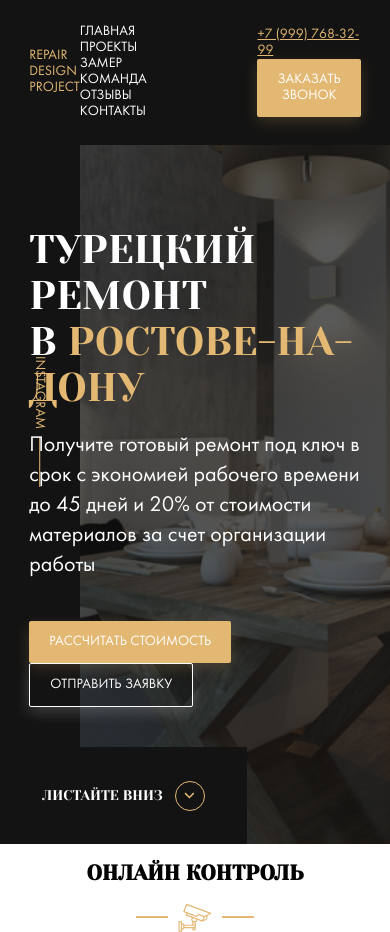
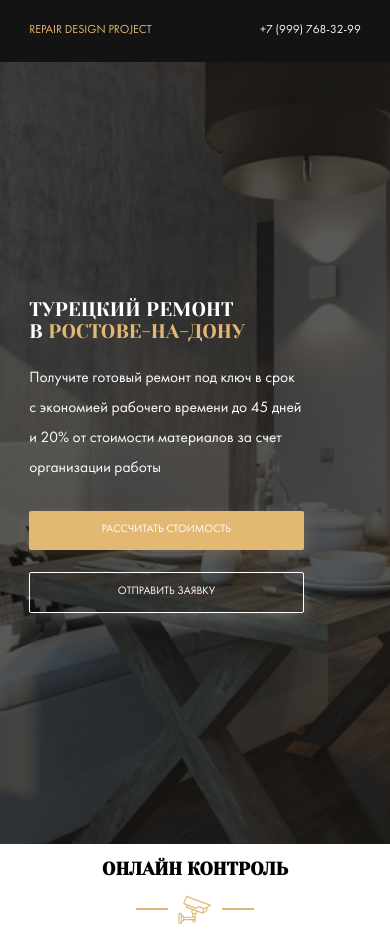
Before and after one commit to ranyn777/repair-design, a website: page index.html in a window 390 px wide. Drawn offline with Linux system fonts and the light colour scheme; files whose address does not match are found by name.

Commit message:
refact: make responsive layout for header and hero

```diff
--- a/index.html
+++ b/index.html
@@ -22,7 +22,7 @@
                 </nav>
                 <div class="contacts menu__contacts">
                     <a href="tel:+79997683299" class="phone contacts__phone">+7 (999) 768-32-99</a>
-                    <button class="button button--primary">Заказать звонок</button>
+                    <button class="button contacts__button button--primary">Заказать звонок</button>
                 </div>
             </div>
             <!-- /.menu -->
--- a/sass/_interface.sass
+++ b/sass/_interface.sass
@@ -3,6 +3,7 @@
     border: none
     border-radius: 2px
     text-transform: uppercase
+    font-size: 0.93rem
     &:hover
         cursor: pointer
     &:focus
--- /dev/null
+++ b/sass/_media.sass
@@ -0,0 +1,40 @@
+@media screen and ( max-width: 1200px )
+    html
+        font-size: 12px
+    .nav
+        &__item
+            margin-right: 1rem
+@media screen and ( max-width: 992px )
+    .nav
+        display: none
+    .hero
+        &__instagram
+            display: none
+        &__content
+            margin-left: 0
+@media screen and ( max-width: 570px )
+    .contacts
+        &__phone
+            margin-right: 0
+            color: $light
+            text-decoration: none
+        &__button
+            display: none
+    .title
+        font-size: 1.64rem
+    .hero
+        &__scroll-down
+            display: none
+        &__content
+            max-width: 22.86rem
+        &__text
+            margin-bottom: 2.28rem
+            font-size: 1.29rem
+        &__button
+            display: block
+            min-width: 22.86rem
+            margin-bottom: 1.85rem
+@media screen and ( max-width: 520px )
+    .hero
+        &__scroll-down
+            display: none
--- a/sass/_settings.sass
+++ b/sass/_settings.sass
@@ -1,8 +1,10 @@
 *, *:before, *:after
     box-sizing: border-box
+html
+    font-size: 14px
 body
     font-family: 'Futura Book', sans-serif
-    font-size: 14px
+    font-size: 1rem
 .section
     &-title
         text-align: center
--- a/sass/style.sass
+++ b/sass/style.sass
@@ -7,3 +7,5 @@
 @import 'templates/header'
 @import 'templates/hero'
 @import 'templates/control'
+
+@import 'media'
--- a/sass/templates/_header.sass
+++ b/sass/templates/_header.sass
@@ -22,7 +22,7 @@
         color: $light
         text-decoration: none
         text-transform: uppercase
-        margin-right: 40px
+        margin-right: 2.85rem
         transition: color 0.2s
         &:hover
             color: $primary
--- a/sass/templates/_hero.sass
+++ b/sass/templates/_hero.sass
@@ -29,8 +29,8 @@
         align-items: center
         left: 0
         bottom: 0
-        min-width: 247px
-        min-height: 97px
+        min-width: 17.6rem
+        min-height: 6.93rem
         background-color: $dark
         font-family: 'Yeseva One', sans-serif
         text-transform: uppercase
@@ -48,12 +48,13 @@
             margin-left: 12px
     &__content
         position: relative
-        max-width: 670px
+        max-width: 47.85rem
+        margin-left: 4.28rem
     &__text
         margin-top: 20px
         margin-bottom: 40px
         max-width: 500px
-        font-size: 22px
+        font-size: 1.57rem
         line-height: 30px
     &__button
         margin-right: 20px
@@ -82,7 +83,7 @@
     margin: 0
     font-family: 'Yeseva One', cursive
     text-transform: uppercase
-    font-size: 40px
+    font-size: 2.857rem
     font-weight: 400
     &--primary
         color: $primary
```
Also changed, not shown: css/style.css.
